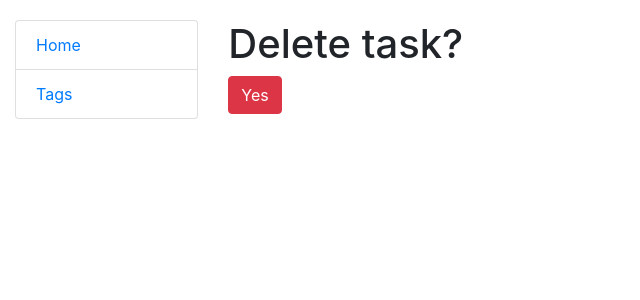
After one commit to aarrtemm/Todo-List, a Django app: template templates/tasks/task_confirm_delete.html in a window 1280 px wide. The commit adds this page. Shown: the top 300 px of the page, without its empty margins (0-640 px from the left). Run offline with Django 3.2, Linux system fonts and the light colour scheme; the template is opened without the code that fills it, so the values that code supplies are empty.

Commit message:
Create delete page for task

```diff
--- a/tasks/urls.py
+++ b/tasks/urls.py
@@ -7,7 +7,8 @@ from tasks.views import (
     TagUpdateView,
     TagDeleteView,
     TaskCreateView,
-    TaskUpdateView
+    TaskUpdateView,
+    TaskDeleteView,
 )
 
 app_name = "tasks"
@@ -20,4 +21,5 @@ urlpatterns = [
     path("tags/<int:pk>/delete/", TagDeleteView.as_view(), name="tag_delete"),
     path("task/create/", TaskCreateView.as_view(), name="task_create"),
     path("task/<int:pk>/update/", TaskUpdateView.as_view(), name="task_update"),
+    path("task/<int:pk>/delete/", TaskDeleteView.as_view(), name="task_delete"),
 ]
--- a/tasks/views.py
+++ b/tasks/views.py
@@ -1,3 +1,4 @@
+from django.contrib.messages import success
 from django.shortcuts import render
 from django.urls import reverse_lazy
 from django.views import generic
@@ -42,3 +43,8 @@ class TaskUpdateView(generic.UpdateView):
     model = Task
     form_class = TaskForm
     success_url = reverse_lazy("tasks:task_list")
+
+
+class TaskDeleteView(generic.DeleteView):
+    model = Task
+    success_url = reverse_lazy("tasks:task_list")
--- /dev/null
+++ b/templates/tasks/task_confirm_delete.html
@@ -0,0 +1,10 @@
+{% extends "base.html" %}
+
+{% block content %}
+  <h1>Delete task?</h1>
+  <form action="" method="post">
+    {% csrf_token %}
+
+    <input type="submit" value="Yes" class="btn btn-danger">
+  </form>
+{% endblock %}
--- a/templates/tasks/task_list.html
+++ b/templates/tasks/task_list.html
@@ -52,7 +52,7 @@
                 {{ tag.title }}
             {% endfor %}
             <a href="{% url "tasks:task_update" task.id %}">Update</a>
-            <a href="#">Delete</a>
+            <a href="{% url "tasks:task_delete" task.id %}">Delete</a>
         </h4>
         <hr>
     {% endfor %}
```
